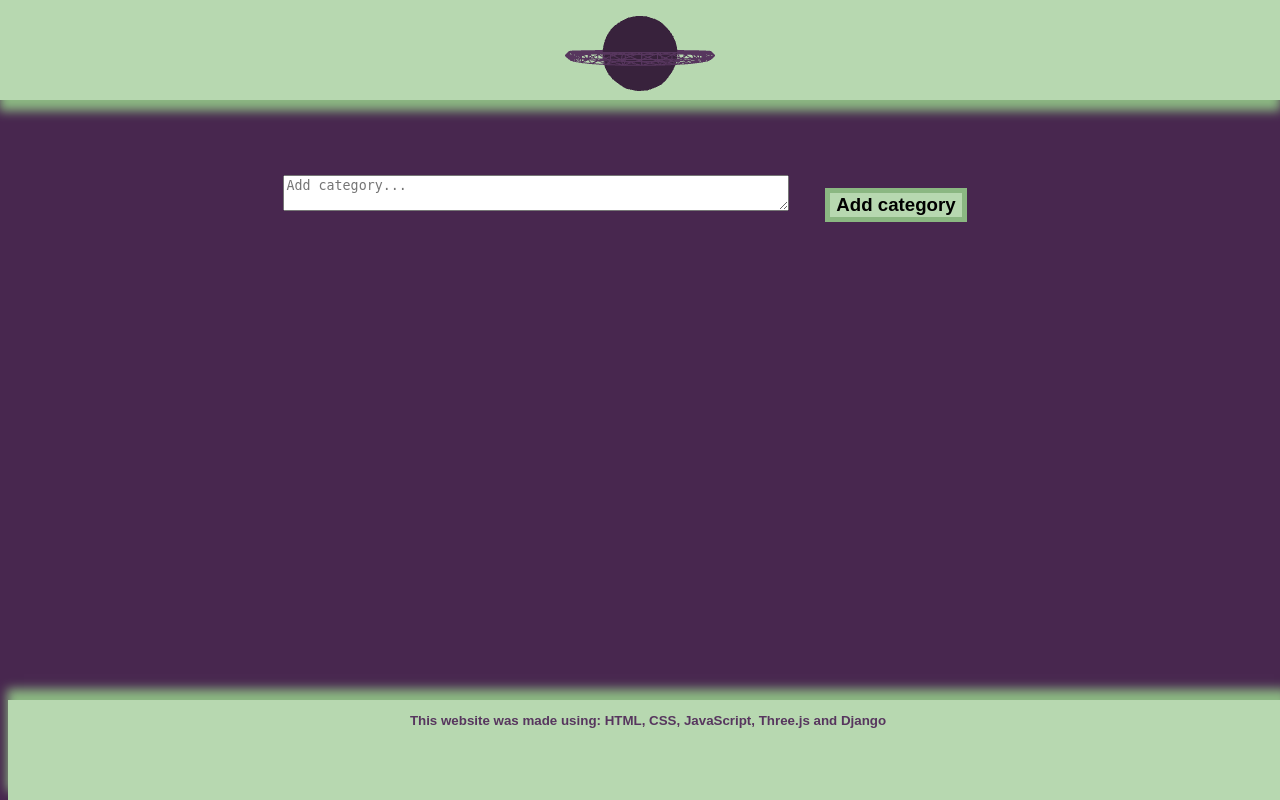
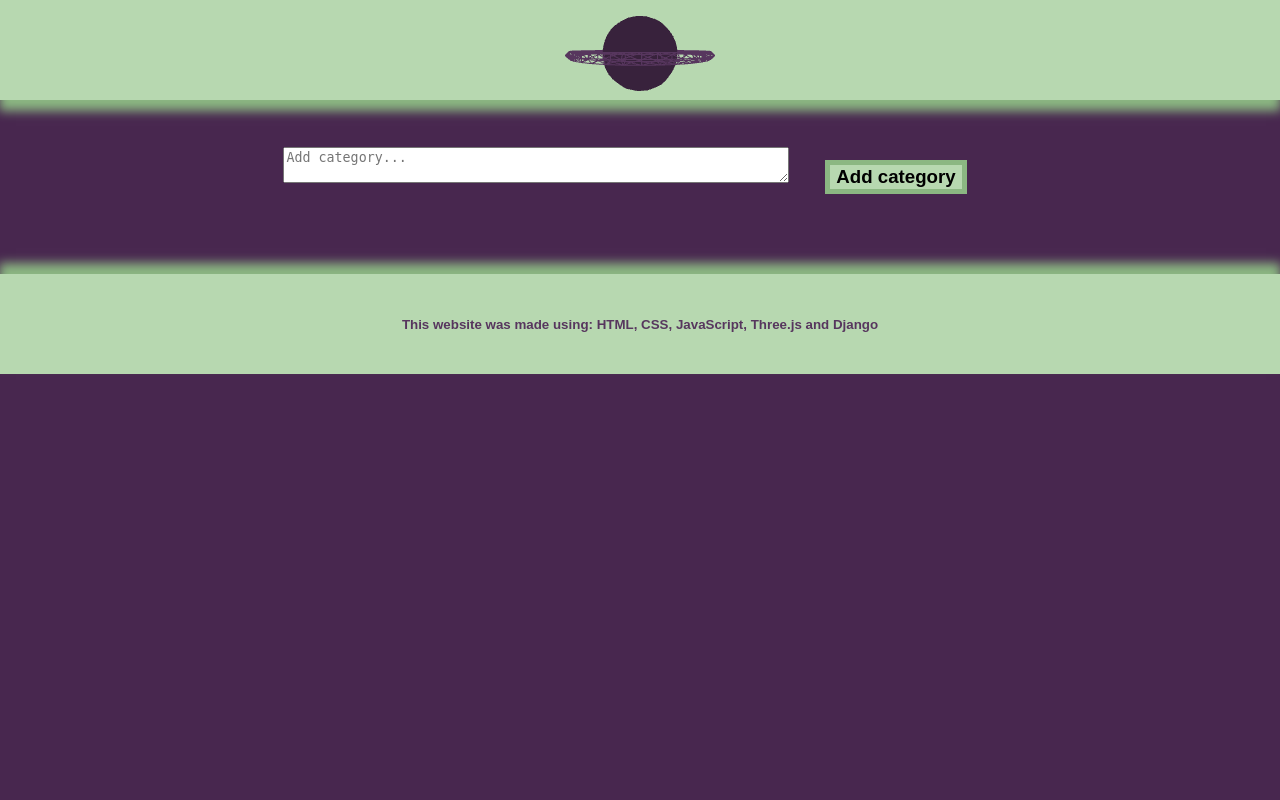
Before and after one commit to DragosNH/day_steak, a Django app: page /mainPage/ in a window 1280 px wide. Run offline with Django 5.2, Linux system fonts and the light colour scheme; some web fonts are replaced.

Commit message:
small changes inside the css

```diff
--- a/myapp/static/myapp/css/mainPage.css
+++ b/myapp/static/myapp/css/mainPage.css
@@ -10,21 +10,23 @@
     --lighter-yellowish: #f3f8f2;
 }
 
-body{
+body {
 
     /* Main font "Winky Rough" */
     font-family: "Winky Rough", sans-serif;
     /* Colors */
     color: var(--yellowish-gren);
     background-color: var(--purply-magenta);
+    margin: 0;
+    height: 100vh;
 }
 
-.username{
+.username {
     text-align: end;
     margin: 0 50px 0 0;
 }
 
-.container{
+.container {
     /* Flexbox */
     display: flex;
     flex-direction: column;
@@ -33,48 +35,57 @@ body{
 
     font-size: 16pt;
 
-    & .title{
+    & .title {
         margin: 20px 20px 40px 20px;
     }
 
-    & .category{
+    & .category {
         display: flex;
         align-items: center;
         justify-content: center;
     }
 
-    & .btn{
+    & .btn {
         margin: 30px;
         font-size: 14pt;
         font-weight: bold;
         background-color: var(--yellowish-gren);
         border: 5px solid var(--darker-yellowish);
-        & a{
+
+        & a {
             color: var(--purply-magenta);
             text-decoration: none;
         }
     }
-    & .btn:active{
+
+    & .btn:active {
         color: var(--lighter-purply);
         background-color: var(--lighter-yellowish);
         border: 5px solid var(--yellowish-gren);
         box-shadow: 0px 0px 10px 1px var(--lighter-yellowish);
     }
 
-    & .category-txt{
+    & .category-container {
+        border: 2px solid var(--yellowish-gren);
+        box-shadow: 25px 25px 15px var(--darker-pruply);
+        padding: 30px;
+        margin: 30px;
+    }
+
+    & .category-txt {
         width: 500px;
     }
 
-    & .category-title{
+    & .category-title {
         font-family: "Fredericka the Great", serif;
 
     }
 
-    & .newField{
+    & .newField {
         width: 300px;
     }
 
-    & .miniBtn{
+    & .miniBtn {
         margin: 30px;
         font-size: 10pt;
         font-weight: bold;
@@ -84,36 +95,40 @@ body{
 
 }
 
-.empty-box{
-    height: 150px;
+.empty-box {
+    height: 30px;
 }
 
 #threejs-background {
-    position: fixed;
+    position: static;
     top: 0;
     left: 0;
-    z-index: -1;
+    z-index: 5;
     width: 100vw;
     height: 100px;
     pointer-events: none;
     overflow: hidden;
     box-shadow: 0 10px 10px 1px var(--darker-yellowish);
+    padding: 0;
+    margin: 0;
 }
 
-.footer{
+.footer {
     background-color: var(--yellowish-gren);
     height: 100px;
-    width: 100vw;
     color: var(--lighter-purply);
     margin: 50px 0 0 0;
     padding-bottom: 0;
-    position: absolute;
+    position: relative;
     bottom: 0;
     box-shadow: 0 -10px 10px 1px var(--darker-yellowish);
 
+    display: flex;
+    justify-content: center;
+    align-items: center;
 
-    & .footer-txt{
-        text-align: center;
+
+    & .footer-txt {
         font-weight: bold;
         font-size: 10pt;
     }
```
